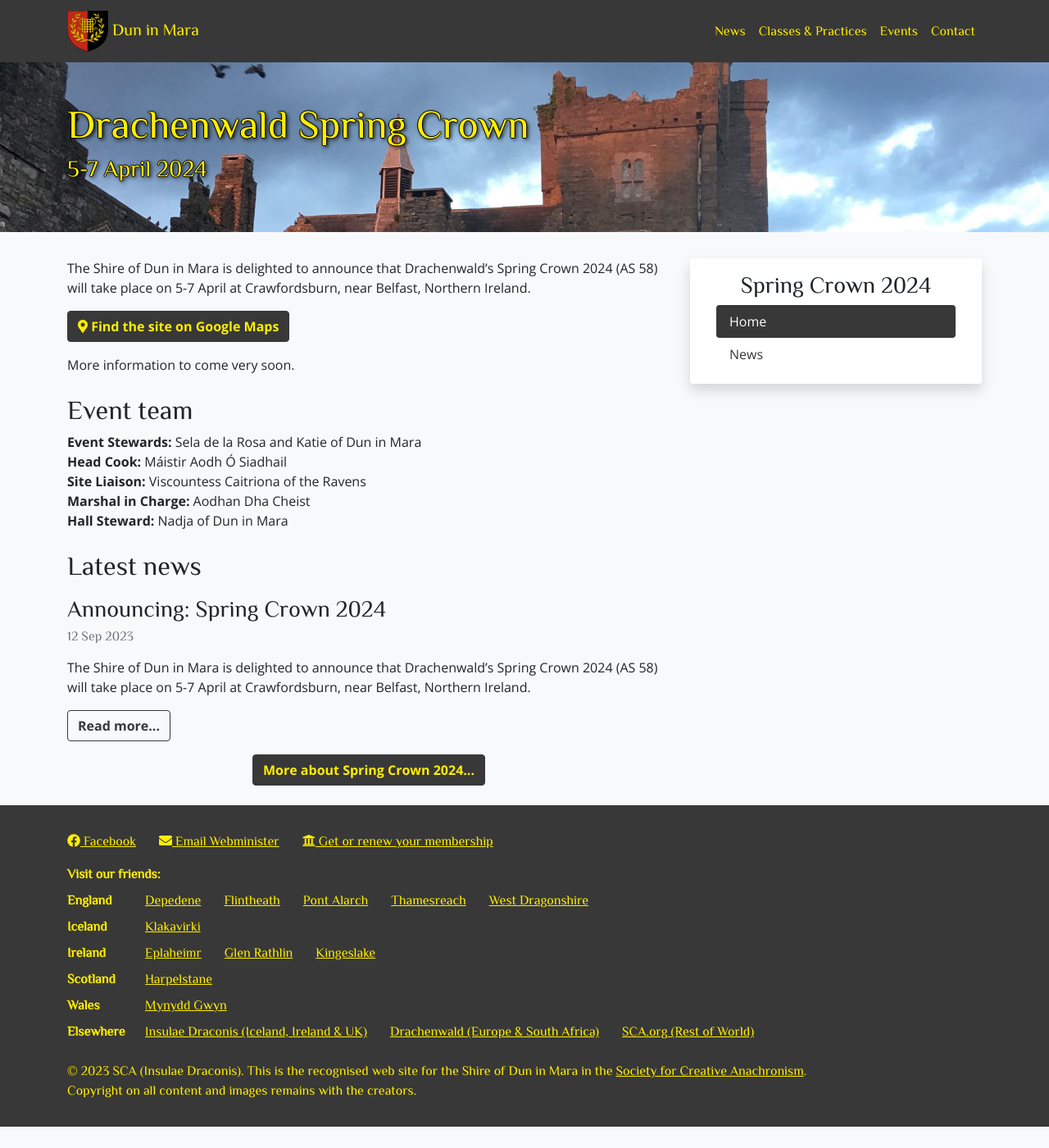
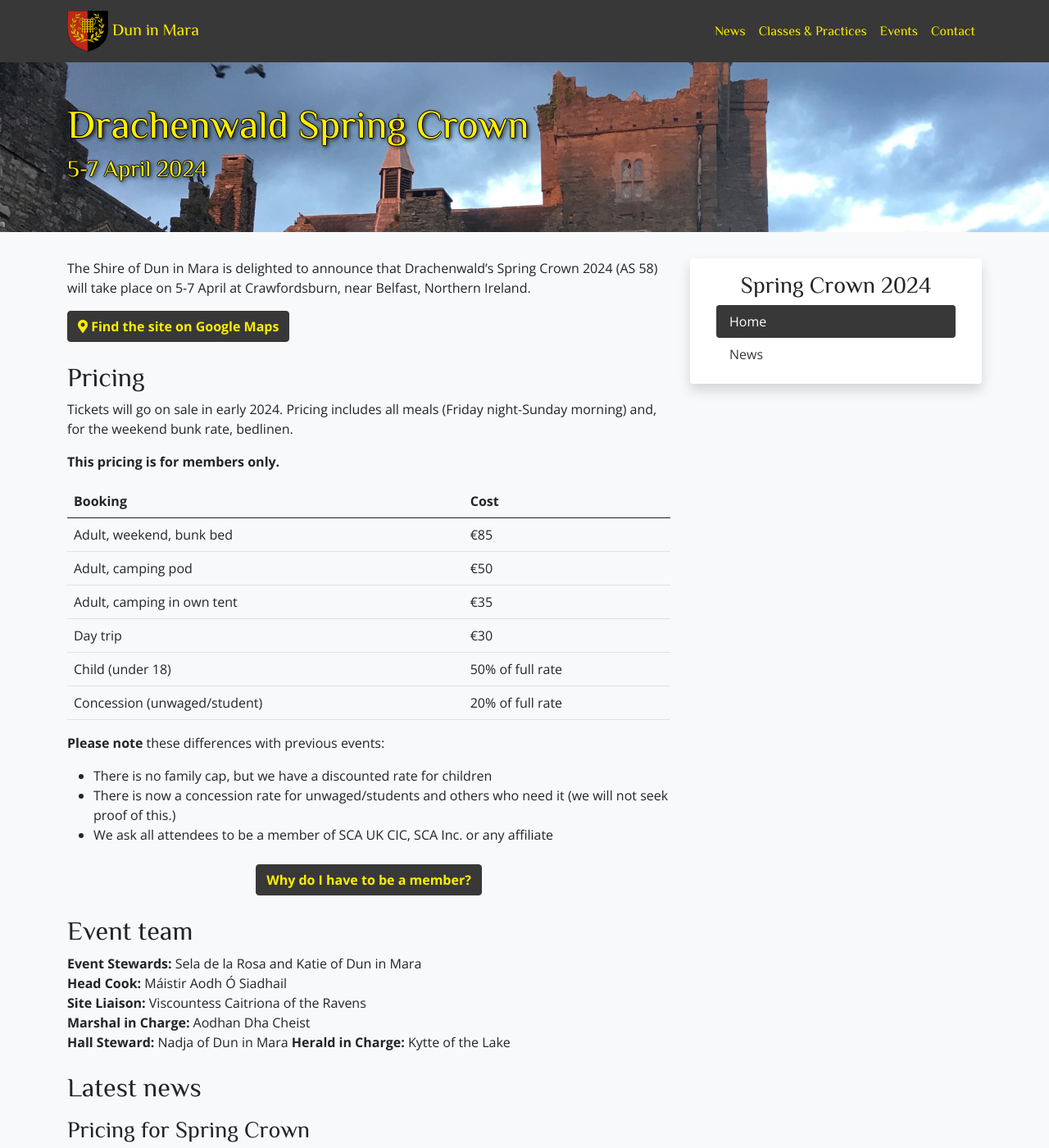
Before and after one commit to drachenwald/dun-in-mara, a Jekyll site: the page built from events/2024/crown/index.md, in a window 1280 px wide and 1400 px high. Shown: the whole window at 82% size. Built offline with Jekyll 4.4.1, drawn with Linux system fonts in a browser that asks for light colours; comment, search, counter and statistics services are not loaded; some of the changed text lies outside the part shown.

Commit message:
crown pricing

```diff
--- a/events/2024/crown/index.md
+++ b/events/2024/crown/index.md
@@ -9,7 +9,34 @@ The Shire of Dun in Mara is delighted to announce that Drachenwald’s Spring Cr
 
 <a class="btn btn-primary" href="https://goo.gl/maps/8uu821gQU5bRg1uf9"><i class="fas fa-map-marker-alt"></i> Find the site on Google Maps</a>
 
-More information to come very soon.
+<h2 class="mt-4">Pricing</h2>
+
+Tickets will go on sale in early 2024. Pricing includes all meals (Friday night-Sunday morning) and,
+for the weekend bunk rate, bedlinen.
+
+**This pricing is for members only.**
+
+|Booking                     |Cost            |
+|----------------------------|----------------|
+|Adult, weekend, bunk bed    |             €85|
+|Adult, camping pod          |             €50|
+|Adult, camping in own tent  |             €35|
+|Day trip                    |             €30|
+|Child (under 18)            |50% of full rate|
+|Concession (unwaged/student)|20% of full rate|
+|----------------------------|----------------|
+
+**Please note** these differences with previous events:
+
+- There is no family cap, but we have a discounted rate for children
+- There is now a concession rate for unwaged/students and others who need it
+  (we will not seek proof of this.)
+- We ask all attendees to be a member of SCA UK CIC, SCA Inc. or any affiliate
+
+<div class="text-center m-4">
+<a href="{% post_url 2023-11-30-crown-pricing %}" class="btn btn-primary text-center">Why do I have to be a member?</a>
+</div>
+
 
 <h2 class="mt-4">Event team</h2>
 
@@ -18,28 +45,22 @@ More information to come very soon.
 **Site Liaison:** Viscountess Caitriona of the Ravens
 **Marshal in Charge:** Aodhan Dha Cheist
 **Hall Steward:** Nadja of Dun in Mara
+**Herald in Charge:** Kytte of the Lake
 
 
 {% assign posts = site.posts | where_exp:"item", "item.categories contains 'crown2024'" %}
 
 <h2 class="mt-4">Latest news</h2>
 
- {% for post in posts limit:3 %}
+{% for post in posts limit:3 %}
 
-  <div class="mt-3">
-    <h3>{{ post.title }}</h3>
-    <h6 class="text-muted">{{ post.date | date_to_string }}</h6>
-    <p>
-      {{ post.excerpt }}
-      <a href="{{ post.url }}" class="btn btn-outline-primary">Read more...</a>
-    </p>
-  </div>
+<div class="mt-3">
+  <h3>{{ post.title }}</h3>
+  <h6 class="text-muted">{{ post.date | date_to_string }}</h6>
+  <p>
+    {{ post.excerpt }}
+    <a href="{{ post.url }}" class="btn btn-outline-primary">Read more...</a>
+  </p>
+</div>
 
-  {% endfor %}
-
-
-  <div class="row text-center">
-    <div class="col">
-      <a role="button" class="btn btn-primary" href="news/">More about Spring Crown 2024...</a>
-    </div>
-  </div>
+{% endfor %}
```
Also changed, not shown: _posts/2023-11-30-crown-pricing.md (added, +27 -0 lines).
